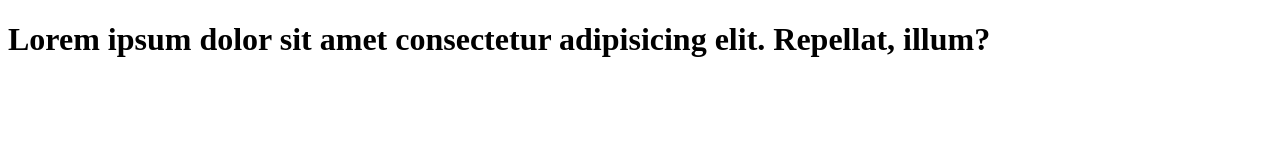
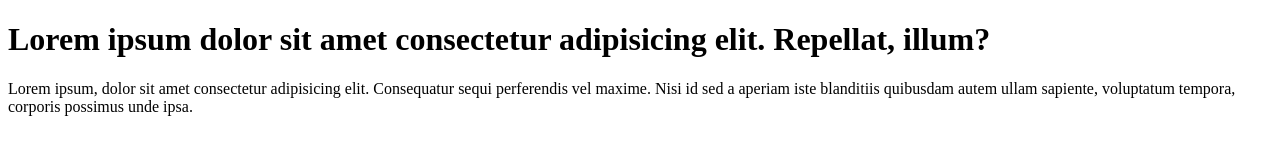
Before and after one commit to cole-mengelberg/learn-git, a plain HTML site: page index.html in a window 1280 px wide. Drawn offline with Linux system fonts and the light colour scheme.

Commit message:
add paragraph to code

```diff
--- a/index.html
+++ b/index.html
@@ -9,5 +9,11 @@
     <h1>
       Lorem ipsum dolor sit amet consectetur adipisicing elit. Repellat, illum?
     </h1>
+    <p>
+      Lorem ipsum, dolor sit amet consectetur adipisicing elit. Consequatur
+      sequi perferendis vel maxime. Nisi id sed a aperiam iste blanditiis
+      quibusdam autem ullam sapiente, voluptatum tempora, corporis possimus unde
+      ipsa.
+    </p>
   </body>
 </html>
```
